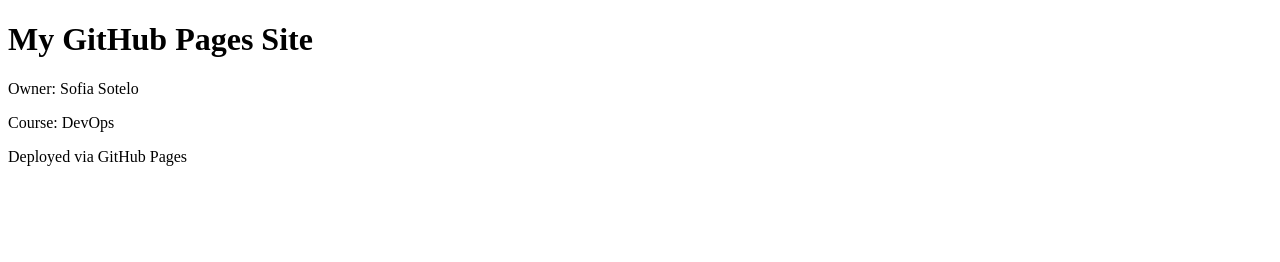
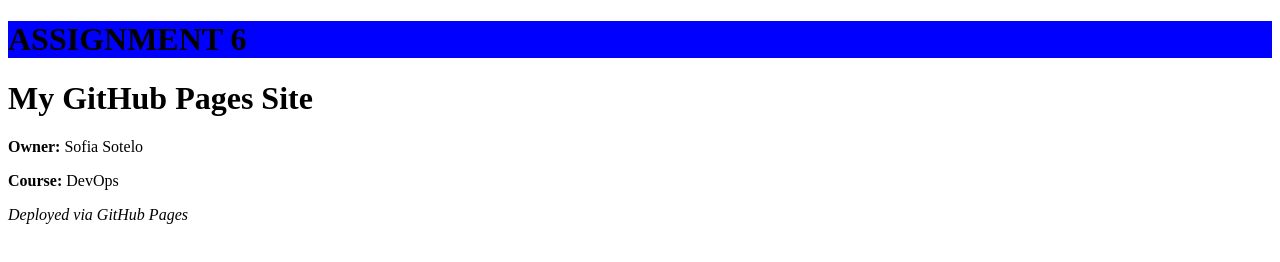
Before and after one commit to naduasotelo/assignment8, a plain HTML site: page index.html in a window 1280 px wide. Drawn offline with Linux system fonts and the light colour scheme.

Commit message:
Format owner and course information in HTML

```diff
--- a/index.html
+++ b/index.html
@@ -2,8 +2,9 @@
 <html lang="en">
 <meta charset="utf-8">
 <meta name="viewport" content="width=device-width,initial-scale=1">
+<h1 style="background-color: blue;">ASSIGNMENT 6</h1>
 <title>My GitHub Pages Site</title>
 <h1>My GitHub Pages Site</h1>
-<p>Owner: Sofia Sotelo</p>
-<p>Course: DevOps</p>
-<p>Deployed via GitHub Pages</p>
+<p><b>Owner:</b> Sofia Sotelo</p>
+<p><b>Course:</b> DevOps</p>
+<p><i>Deployed via GitHub Pages</i></p>
```
